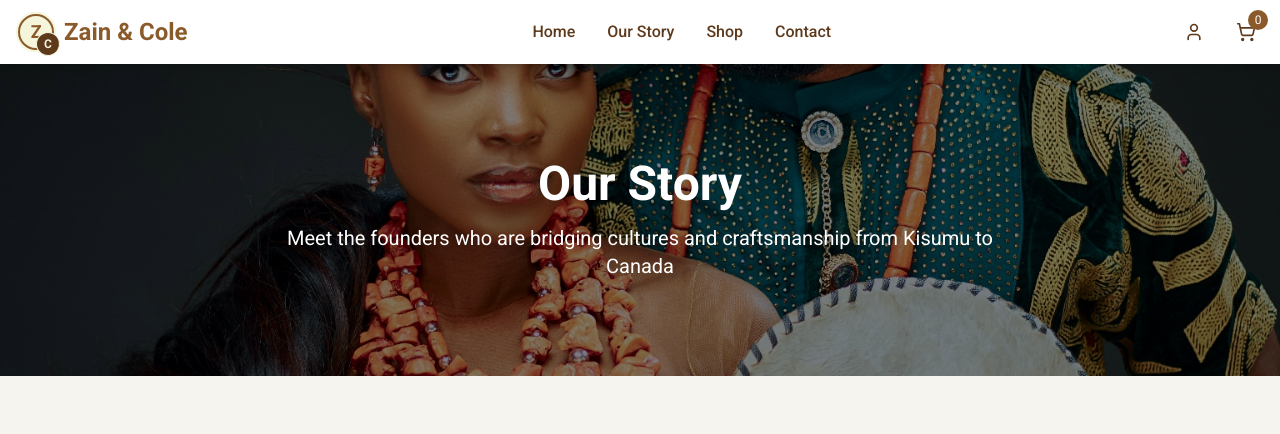
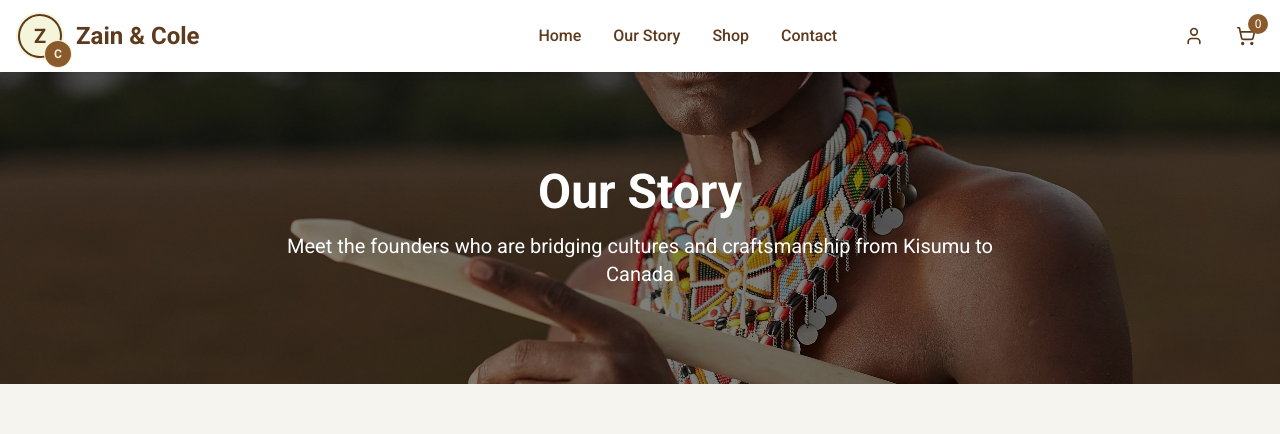
Before and after one commit to luvayi-art/zainandcole, a React (Vite) app: page /story in a window 1280 px wide. Shown: the top 434 px of the page. Built offline with nearby package versions, Linux system fonts and the light colour scheme.

Commit message:
Add images to StoryPage
Add images to the StoryPage component.

```diff
--- a/src/components/Logo.tsx
+++ b/src/components/Logo.tsx
@@ -6,16 +6,16 @@ const Logo = () => {
     <Link to="/" className="inline-block">
       <div className="flex items-center">
         <div className="relative">
-          <div className="w-10 h-10 rounded-full bg-brown flex items-center justify-center transform rotate-45 border-2 border-cream">
-            <div className="w-8 h-8 rounded-full bg-cream flex items-center justify-center">
-              <span className="text-brown font-bold text-lg transform -rotate-45">Z</span>
+          <div className="w-12 h-12 rounded-full bg-brown-dark flex items-center justify-center transform rotate-12 border-2 border-cream">
+            <div className="w-10 h-10 rounded-full bg-cream flex items-center justify-center">
+              <span className="text-brown-dark font-bold text-xl transform -rotate-12">Z</span>
             </div>
           </div>
-          <div className="absolute -right-1 -bottom-1 w-6 h-6 rounded-full bg-brown-dark flex items-center justify-center transform -rotate-12 border border-cream">
-            <span className="text-cream font-bold text-xs transform rotate-12">C</span>
+          <div className="absolute -right-2 -bottom-2 w-7 h-7 rounded-full bg-brown flex items-center justify-center transform -rotate-45 border border-cream">
+            <span className="text-cream font-bold text-xs transform rotate-45">C</span>
           </div>
         </div>
-        <span className="ml-2 text-2xl font-bold text-brown">Zain & Cole</span>
+        <span className="ml-3 text-2xl font-bold text-brown-dark">Zain & Cole</span>
       </div>
     </Link>
   );
--- a/src/pages/StoryPage.tsx
+++ b/src/pages/StoryPage.tsx
@@ -1,4 +1,3 @@
-
 import { Link } from 'react-router-dom';
 
 const StoryPage = () => {
@@ -8,8 +7,8 @@ const StoryPage = () => {
       <section className="py-24 relative">
         <div className="absolute inset-0 z-0">
           <img
-            src="/lovable-uploads/1199c9e6-4882-4879-9e6e-90b9c71bae56.png"
-            alt="Beautiful African landscape"
+            src="/lovable-uploads/1fb0fe95-715c-45a1-8873-25f45b23f626.png"
+            alt="African landscape background"
             className="w-full h-full object-cover"
           />
           <div className="absolute inset-0 bg-black bg-opacity-50"></div>
@@ -28,7 +27,7 @@ const StoryPage = () => {
               <div className="relative">
                 <div className="hexagon overflow-hidden w-full h-[400px] md:h-[500px]">
                   <img
-                    src="/lovable-uploads/350b2e10-569e-44dd-80bb-73fa948add60.png"
+                    src="/lovable-uploads/725f40a4-c24b-43ac-a4c0-dfe99958933b.png"
                     alt="Mr. & Mrs. Ochieng"
                     className="w-full h-full object-cover"
                   />
```
Also changed, not shown: public/lovable-uploads/1fb0fe95-715c-45a1-8873-25f45b23f626.png (added), public/lovable-uploads/725f40a4-c24b-43ac-a4c0-dfe99958933b.png (added).
